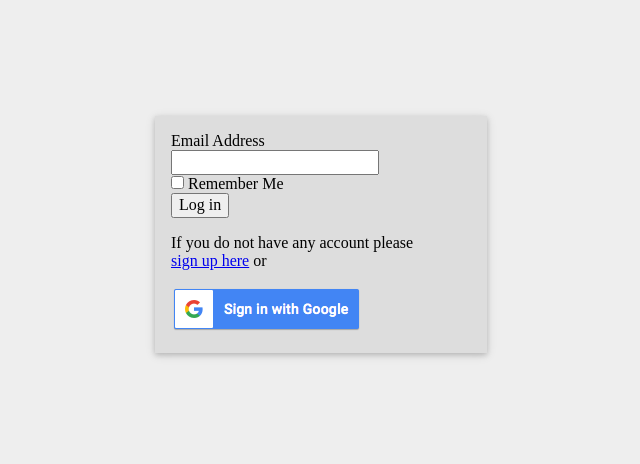
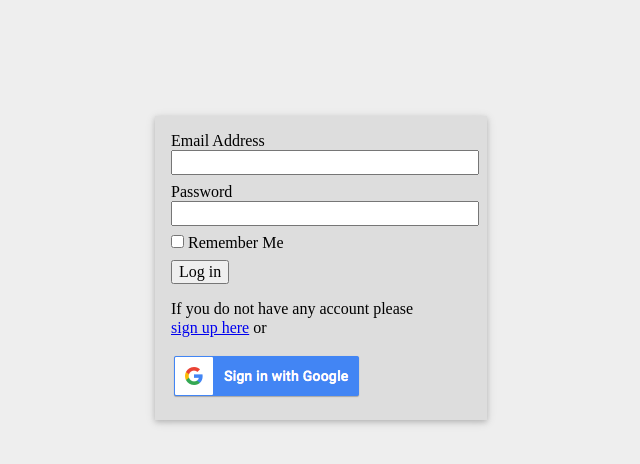
Before and after one commit to bashlyss/grebel-menu-scraper, a Flask app: page /login in a window 1280 px wide. Shown: the top 464 px of the page, without its empty margins (319-959 px from the left). Run offline with Flask 2, Linux system fonts and the light colour scheme; style sheets or scripts are compiled from the project's sources; parts of the project's set-up code (start-up, migrations or seed data) failed here and were passed over; some libraries are stand-ins or nearby versions.

Commit message:
Improve login/registration flow, add passwords

```diff
--- a/app/forms.py
+++ b/app/forms.py
@@ -1,17 +1,31 @@
 from flask.ext.wtf import Form, RecaptchaField
-from wtforms import BooleanField, StringField, SubmitField, validators
+from wtforms import BooleanField, StringField, SubmitField, PasswordField, validators
 
 class LoginForm(Form):
-    email = StringField('Email Address', [
-        validators.Length(min=6, max=80),
-        validators.Email('Please enter a valid email address')])
+    email = StringField('Email Address')
+    password = PasswordField('Password')
     remember = BooleanField('Remember Me')
     submit = SubmitField('Log in')
 
+def _validate_password(_form, field):
+    if any(ord(c) > 127 for c in field.data):
+        raise validators.ValidationError('Please use only ASCII characters in your password')
+
 class RegistrationForm(Form):
     email = StringField('Email Address', [
+        validators.InputRequired(),
         validators.Length(min=6, max=80),
         validators.Email('Please enter a valid email address')])
-    name = StringField('Name', [validators.Length(min=1, max=80)])
+    name = StringField('Name', [
+        validators.InputRequired(),
+        validators.Length(max=80)])
+    password = PasswordField('New Password', [
+        validators.InputRequired(),
+        validators.Length(min=10),
+        _validate_password])
+
+    confirm = PasswordField('Confirm Password', [
+        validators.InputRequired(),
+        validators.EqualTo('confirm', message='Passwords must match')])
     recaptcha = RecaptchaField()
-    submit = SubmitField("Sign up")
+    submit = SubmitField('Sign up')
--- a/app/server.py
+++ b/app/server.py
@@ -1,5 +1,6 @@
 import flask
-from flask.ext.login import login_required, login_user
+from flask import redirect, url_for
+from flask.ext.login import login_required, login_user, current_user
 
 from app import app, writer, db, forms
 # Import auth to register the routes
@@ -13,29 +14,46 @@ def refresh():
 
 @app.route('/login', methods=['GET', 'POST'])
 def login():
+    if not current_user.is_anonymous:
+        return redirect(url_for('index'))
+
     form = forms.LoginForm()
     if form.validate_on_submit():
         user = db.get_user_by_email(email=form.email.data)
-        if user is None:
-            return flask.redirect(flask.url_for('login'))
+        if user is None or not user.check_password(form.password.data):
+            return flask.render_template('login.html', form=form, invalid_login=True)
         login_user(user, remember=form.remember.data)
 
         next_url = flask.request.args.get('next')
         if not auth.next_is_valid(next_url):
             return flask.abort(404)
 
-        return flask.redirect(next_url or '/')
+        return redirect(next_url or '/')
+
     return flask.render_template('login.html', form=form)
 
 @app.route('/register', methods=['GET', 'POST'])
 def register():
+    if current_user.is_authenticated:
+        return redirect('index.html')
+
     form = forms.RegistrationForm()
+
     if form.submit.data and form.validate():
-        db.add_user(
+        # User must pass recaptcha validation to get this far, so
+        # this shouldn't be abusable in terms of phishing for email addresses
+        if db.get_user_by_email(form.email.data) is not None:
+            return flask.abort(400)
+
+        user = db.add_user(
             name=form.name.data,
-            email=form.email.data)
+            email=form.email.data,
+            password=form.password.data)
         flask.flash('Thanks for registering')
-        return flask.redirect(flask.url_for('login'))
+
+        login_user(user)
+        return redirect(url_for('index'))
+
     return flask.render_template('register.html', form=form)
 
 @app.route('/')
--- /dev/null
+++ b/app/static/styles/global/_forms.scss
@@ -0,0 +1,12 @@
+button {
+    background-color: white;
+}
+
+input[type="text"], input[type="password"] {
+    width: 100%;
+}
+
+.errors {
+    color: red;
+    list-style-type: none;
+}
--- a/app/static/styles/_globals.scss
+++ b/app/static/styles/global/_mixins.scss
@@ -1,5 +1,4 @@
 // Materialize z-depth
-
-.z-depth-1 {
+@mixin z-depth-1 {
   box-shadow: 0 2px 5px 0 rgba(0, 0, 0, 0.16), 0 2px 10px 0 rgba(0, 0, 0, 0.12);
 }
--- /dev/null
+++ b/app/static/styles/globals.scss
@@ -0,0 +1,8 @@
+@import 'global/colors';
+@import 'global/mixins';
+
+@import 'global/forms';
+
+.row {
+    margin-bottom: 8px;
+}
--- a/app/static/styles/layout.scss
+++ b/app/static/styles/layout.scss
@@ -1,12 +1,8 @@
-@import 'colors';
 @import 'globals';
 
-button {
-    background-color: white;
-}
+header {
+    @include z-depth-1();
 
-header {
-    @extend .z-depth-1;
     height: 2.5em;
     padding: 8px;
     background-color: $teal;
--- a/app/static/styles/login.scss
+++ b/app/static/styles/login.scss
@@ -5,6 +5,8 @@ body {
 }
 
 #login-prompt {
+    @include z-depth-1();
+
     margin: 0 auto;
     margin-top: 100px;
     width: 300px;
@@ -12,5 +14,4 @@ body {
     padding: 16px;
 
     background-color: #ddd;
-    @extend .z-depth-1;
 }
--- a/app/templates/index.html
+++ b/app/templates/index.html
@@ -1,7 +1,7 @@
 {% extends 'layout.html' %}
 
 {% block styles %}
-<link rel="stylesheet" href="{{ url_for('static', filename='styles/index.css') }}" type="text/css">
+<link rel="stylesheet" href="{{ url_for('static', filename='css/index.css') }}" type="text/css">
 {% endblock styles %}
 
 {% block body %}
--- a/app/templates/layout.html
+++ b/app/templates/layout.html
@@ -1,3 +1,19 @@
+{% macro with_errors(field) %}
+<div class="form_field">
+  {% if field.errors %}
+  {% set css_class = 'has_error ' + kwargs.pop('class', '') %}
+  {{ field(class=css_class, **kwargs) }}
+  <ul class="errors">
+    {% for error in field.errors %}
+    <li>{{ error|e }}</li>
+    {% endfor %}
+  </ul>
+  {% else %}
+  {{ field(**kwargs) }}
+  {% endif %}
+</div>
+{% endmacro %}
+
 <!DOCTYPE html>
 <html>
   <head>
@@ -5,6 +21,7 @@
     <meta name="viewport" content="width=device-width, initial-scale=1.0">
     <link rel="stylesheet" href="{{ url_for('static', filename='lib/css/normalize.css')}}" type="text/css">
     <link rel="stylesheet" href="{{ url_for('static', filename='lib/css/skeleton.css')}}" type="text/css">
+    <link rel="stylesheet" href="{{ url_for('static', filename='css/globals.css')}}" type="text/css">
     <link rel="stylesheet" href="{{ url_for('static', filename='css/layout.css')}}" type="text/css">
     <title>Grebel Menu</title>
     {% block styles %}{% endblock %}
--- a/app/templates/login.html
+++ b/app/templates/login.html
@@ -1,7 +1,7 @@
 {% extends 'layout.html' %}
 
 {% block styles %}
-<link rel="stylesheet" href="{{ url_for('static', filename='styles/login.css') }}" type="text/css" media="all">
+<link rel="stylesheet" href="{{ url_for('static', filename='css/login.css') }}" type="text/css" media="all">
 {% endblock %}
 
 {% block body %}
@@ -9,7 +9,10 @@
   <form method="POST" action="/login">
     {{ form.csrf_token }}
     <div class="row">
-      {{ form.email.label }} {{ form.email }}
+      {{ form.email.label }} {{ with_errors(form.email) }}
+    </div>
+    <div class="row">
+      {{ form.password.label }} {{ with_errors(form.password) }}
     </div>
     <div class="row">
       <label>
@@ -17,6 +20,11 @@
       <span class="label-text">{{ form.remember.label.text }}</span>
       </label>
     </div>
+    {% if invalid_login %}
+    <ul class="errors">
+      <li>Invalid username or password</li>
+    </ul>
+    {% endif %}
     <div class="row">
     {{ form.submit(class_='button-primary') }}
     </div>
--- a/requirements.txt
+++ b/requirements.txt
@@ -4,8 +4,9 @@ flask-sqlalchemy>=2.1,<2.2
 flask-wtf>=0.12, <0.13
 flask>=0.10, <0.11
 icalendar>=3.9, <3.10
+pbkdf2>=1.3, <1.4
+pylint-flask
 pytz>=2015.7, <2015.8
 requests>=2.9, <2.10
 sqlalchemy>=1.0,<1.1
 wtforms>=2.1, <2.2
-pylint-flask
```
Also changed, not shown: app/models.py (+10 -3 lines), app/templates/register.html (+32 -5 lines), settings.py (+7 -2 lines), app/static/styles/global/_colors.scss (renamed from app/static/styles/_colors.scss).
